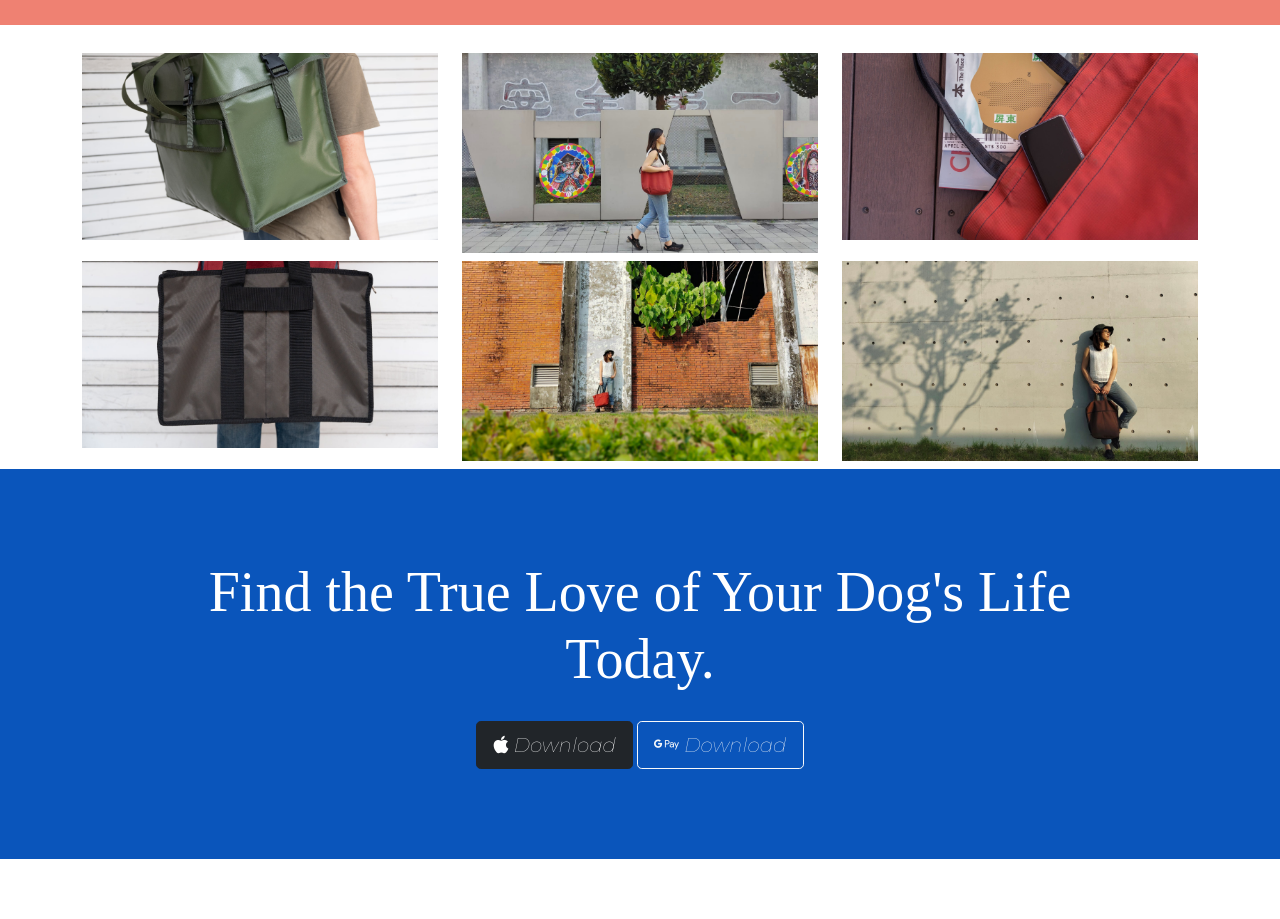
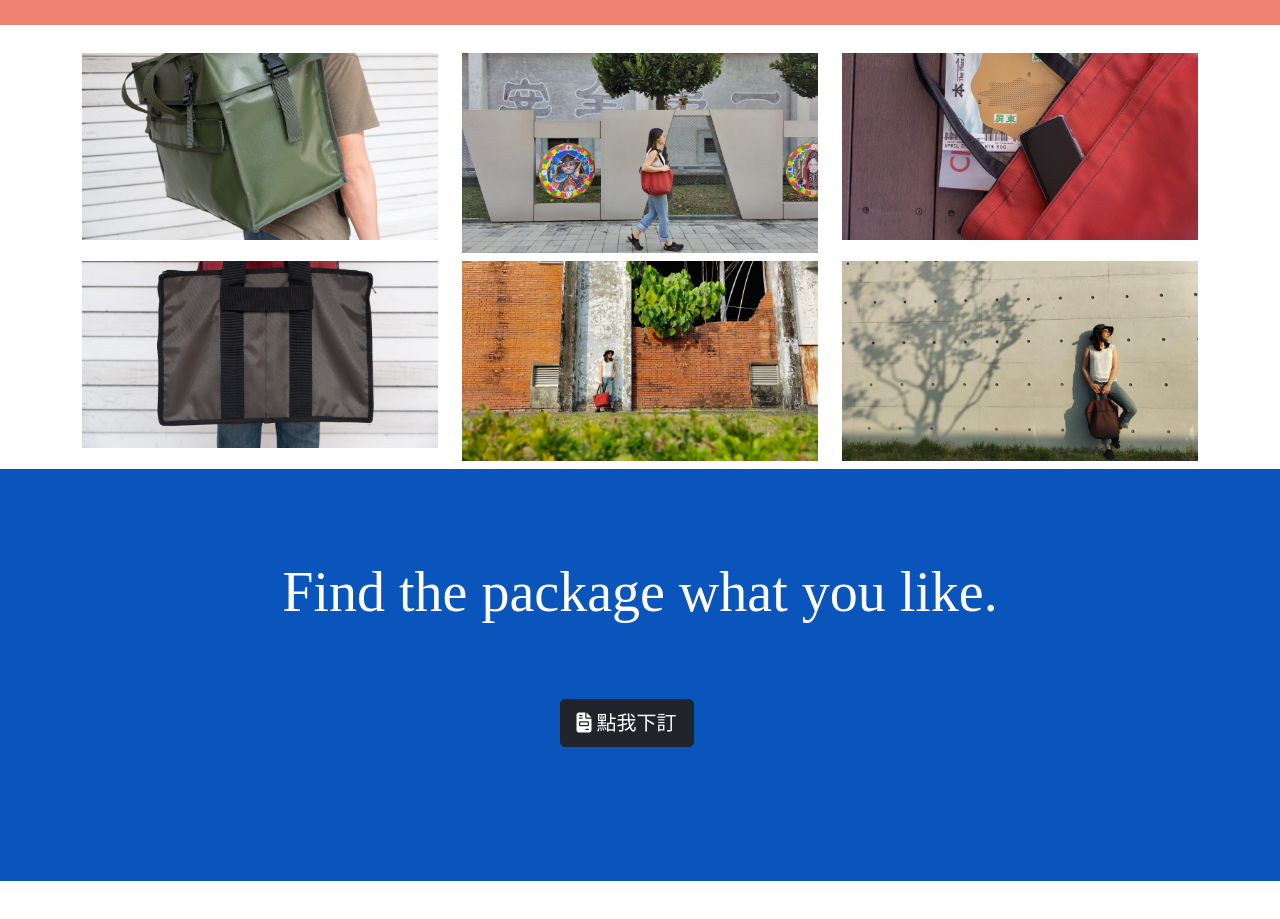
Before and after one commit to crazycjh/PingtungCavasWebPage, a plain HTML site: page index.html in a window 1280 px wide. Shown: the part 1660-2579 px from the top of the page. Drawn offline with nearby package versions, Linux system fonts and the light colour scheme.

Commit message:
modify the description, make it correct

```diff
--- a/index.html
+++ b/index.html
@@ -137,7 +137,7 @@
           </div>
           <div class="carousel-item container-fluid ">
             <h2 class="testimonial-text">
-              為了吃我什麼都好，只要有塑膠袋聲音都逃不過我的耳朵。
+              每天顧店也是需要補充點熱量，為了吃我什麼都好，只要有塑膠袋聲音都逃不過我的耳朵。
             </h2>
             <img class="testimonials-image" src="images/huky1.jpg" alt="lady-profile"
             />
@@ -207,15 +207,9 @@
 
     <section class="color-section" id="cta">
       <div class= "container-fluid ">
-      <h3 class="cta_h3">Find the True Love of Your Dog's Life Today.</h3>
-      <button type="button" class="btn btn-dark btn-lg cta-downloaded-btn">
-        <i class="fa-brands fa-apple"></i> Download
-      </button>
-      <button
-        type="button"
-        class="btn btn-outline-light btn-lg cta-downloaded-btn"
-      >
-        <i class="fa-brands fa-google-pay"></i> Download
+      <h3 class="cta_h3">Find the package what you like.</h3>
+      <button type="button" class="btn btn-dark btn-lg downloaded-btn ">
+        <i class="fa-solid fa-file-invoice"></i> 點我下訂
       </button>
       </div>
 <!--
```
